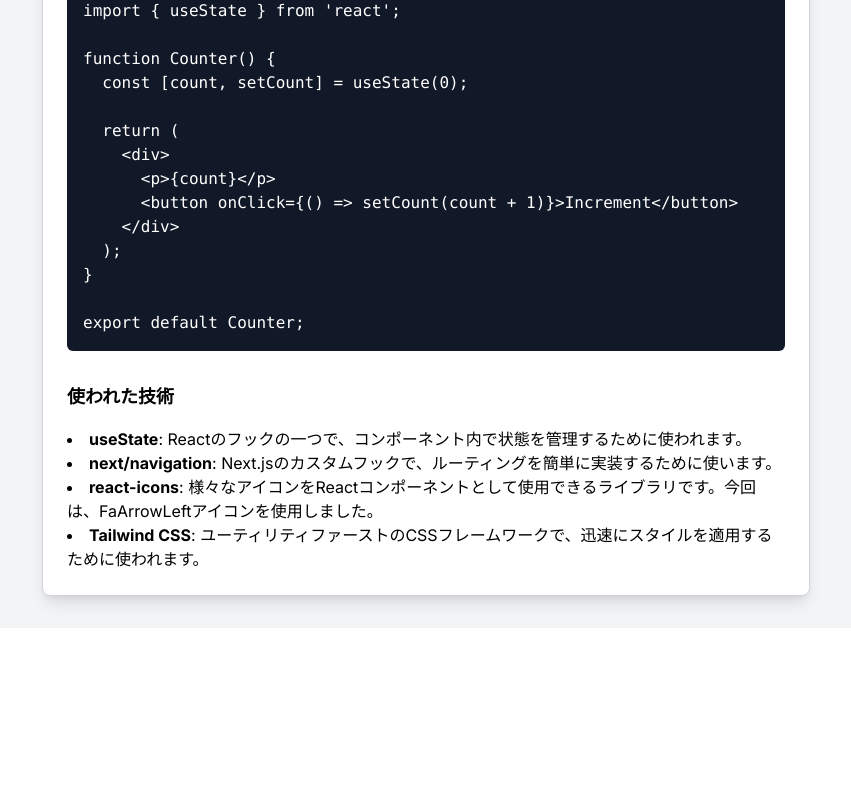
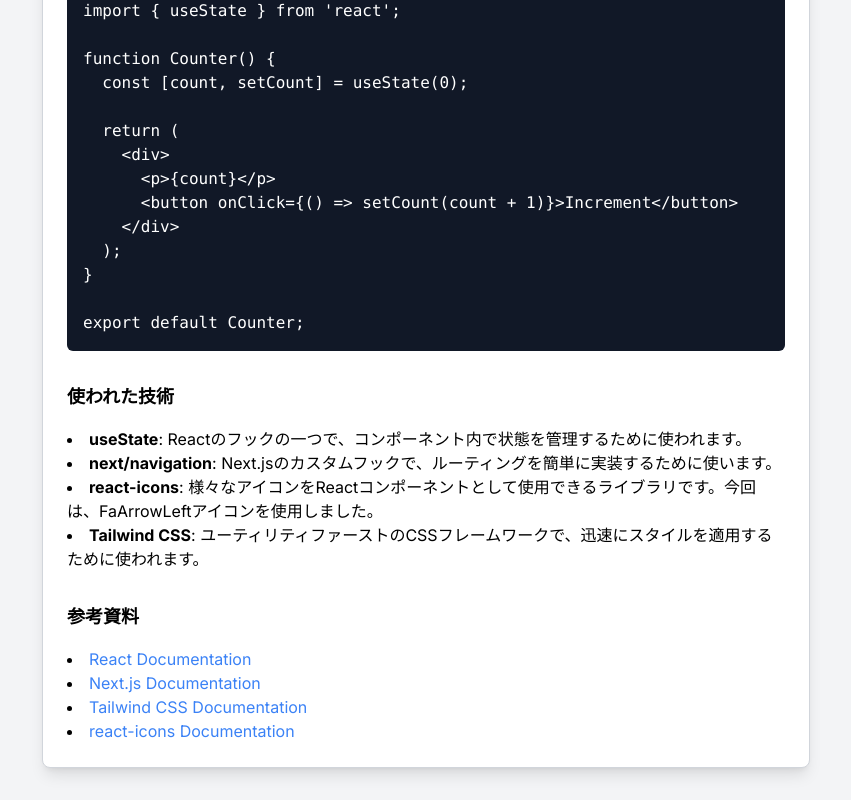
Before and after one commit to Yokomi422/nextjs-introduction, a Next.js app: page /react/state in a window 1280 px wide. Shown: the part 280-1080 px from the top of the page, without its empty margins (214-1065 px from the left). Before the commit the page ends 908 px from the top, so only its background shows below. Built offline with nearby package versions, Linux system fonts and the light colour scheme.

Commit message:
参考資料

```diff
--- a/src/app/react/state/page.tsx
+++ b/src/app/react/state/page.tsx
@@ -3,35 +3,50 @@ import Document from "@/components/Document";
 const technologies = [
   {
     name: "useState",
-    description:
-      "Reactのフックの一つで、コンポーネント内で状態を管理するために使われます。",
+    description: "Reactのフックの一つで、コンポーネント内で状態を管理するために使われます。",
   },
   {
     name: "next/navigation",
-    description:
-      "Next.jsのカスタムフックで、ルーティングを簡単に実装するために使います。",
+    description: "Next.jsのカスタムフックで、ルーティングを簡単に実装するために使います。",
   },
   {
     name: "react-icons",
-    description:
-      "様々なアイコンをReactコンポーネントとして使用できるライブラリです。今回は、FaArrowLeftアイコンを使用しました。",
+    description: "様々なアイコンをReactコンポーネントとして使用できるライブラリです。今回は、FaArrowLeftアイコンを使用しました。",
   },
   {
     name: "Tailwind CSS",
-    description:
-      "ユーティリティファーストのCSSフレームワークで、迅速にスタイルを適用するために使われます。",
+    description: "ユーティリティファーストのCSSフレームワークで、迅速にスタイルを適用するために使われます。",
+  },
+];
+
+const references = [
+  {
+    title: "React Documentation",
+    url: "https://reactjs.org/docs/getting-started.html",
+  },
+  {
+    title: "Next.js Documentation",
+    url: "https://nextjs.org/docs",
+  },
+  {
+    title: "Tailwind CSS Documentation",
+    url: "https://tailwindcss.com/docs",
+  },
+  {
+    title: "react-icons Documentation",
+    url: "https://react-icons.github.io/react-icons/",
   },
 ];
 
 export default function State() {
   return (
-    <Document title="React State" technologies={technologies}>
+    <Document title="React State" technologies={technologies} references={references}>
       <p>
         Reactのstateについて学びます。stateはReactのコンポーネントの状態を管理するための仕組みです。
       </p>
       <pre className="bg-gray-900 text-white p-4 rounded-md overflow-auto">
         <code>
-          {`import { useState } from 'react';
+{`import { useState } from 'react';
 
 function Counter() {
   const [count, setCount] = useState(0);
--- a/src/components/Document/index.tsx
+++ b/src/components/Document/index.tsx
@@ -8,12 +8,14 @@ interface DocumentProps {
   title: string;
   children: ReactNode;
   technologies?: { name: string; description: string }[];
+  references?: { title: string; url: string }[];
 }
 
 export default function Document({
   title,
   children,
   technologies,
+  references,
 }: DocumentProps) {
   const router = useRouter();
 
@@ -45,6 +47,20 @@ export default function Document({
             </ul>
           </>
         )}
+        {references && (
+          <>
+            <h2 className="mt-8 text-lg font-bold">参考資料</h2>
+            <ul className="list-disc list-inside mt-4">
+              {references.map((ref, index) => (
+                <li key={index}>
+                  <a href={ref.url} className="text-blue-500 hover:text-blue-700" target="_blank" rel="noopener noreferrer">
+                    {ref.title}
+                  </a>
+                </li>
+              ))}
+            </ul>
+          </>
+        )}
       </div>
     </div>
   );
```
